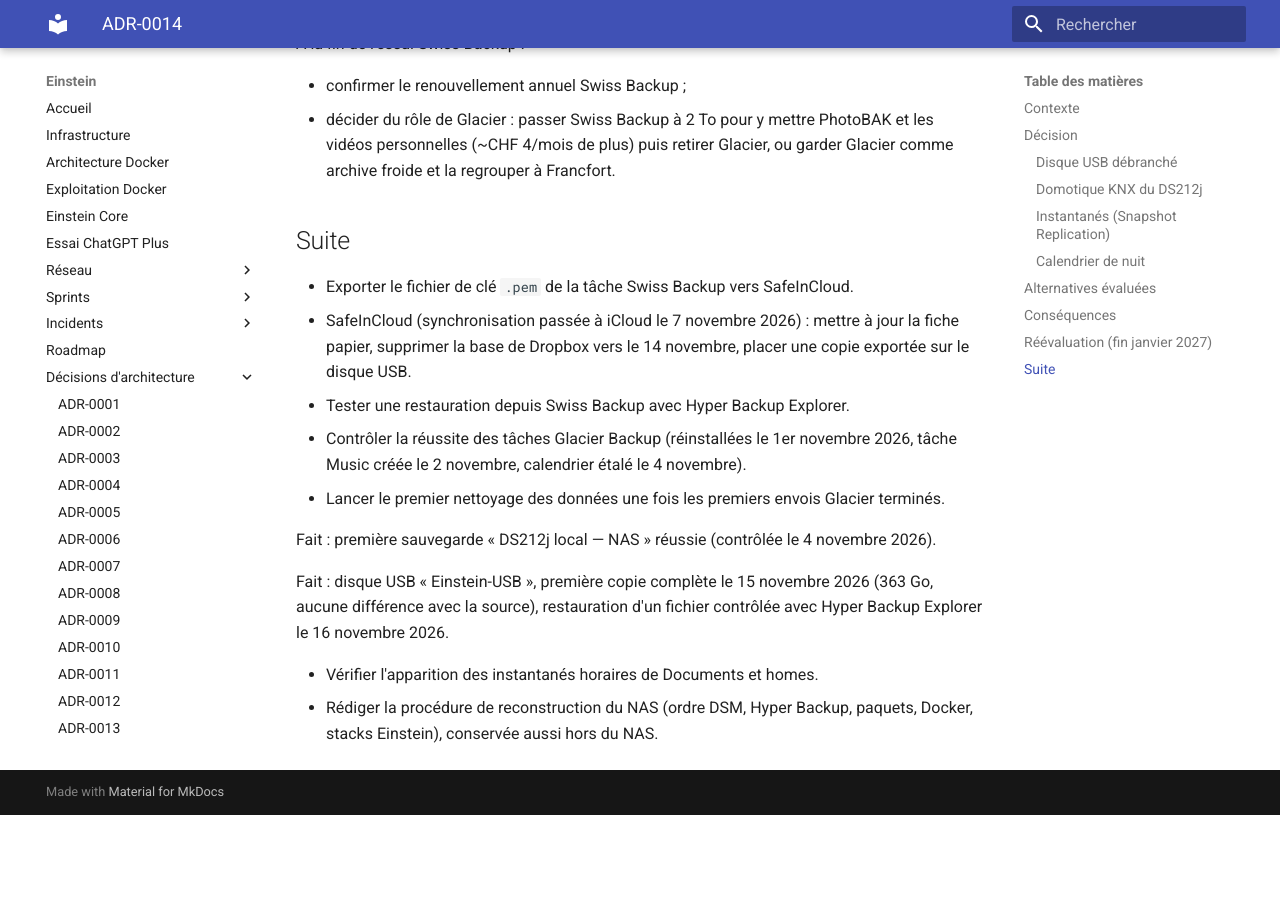
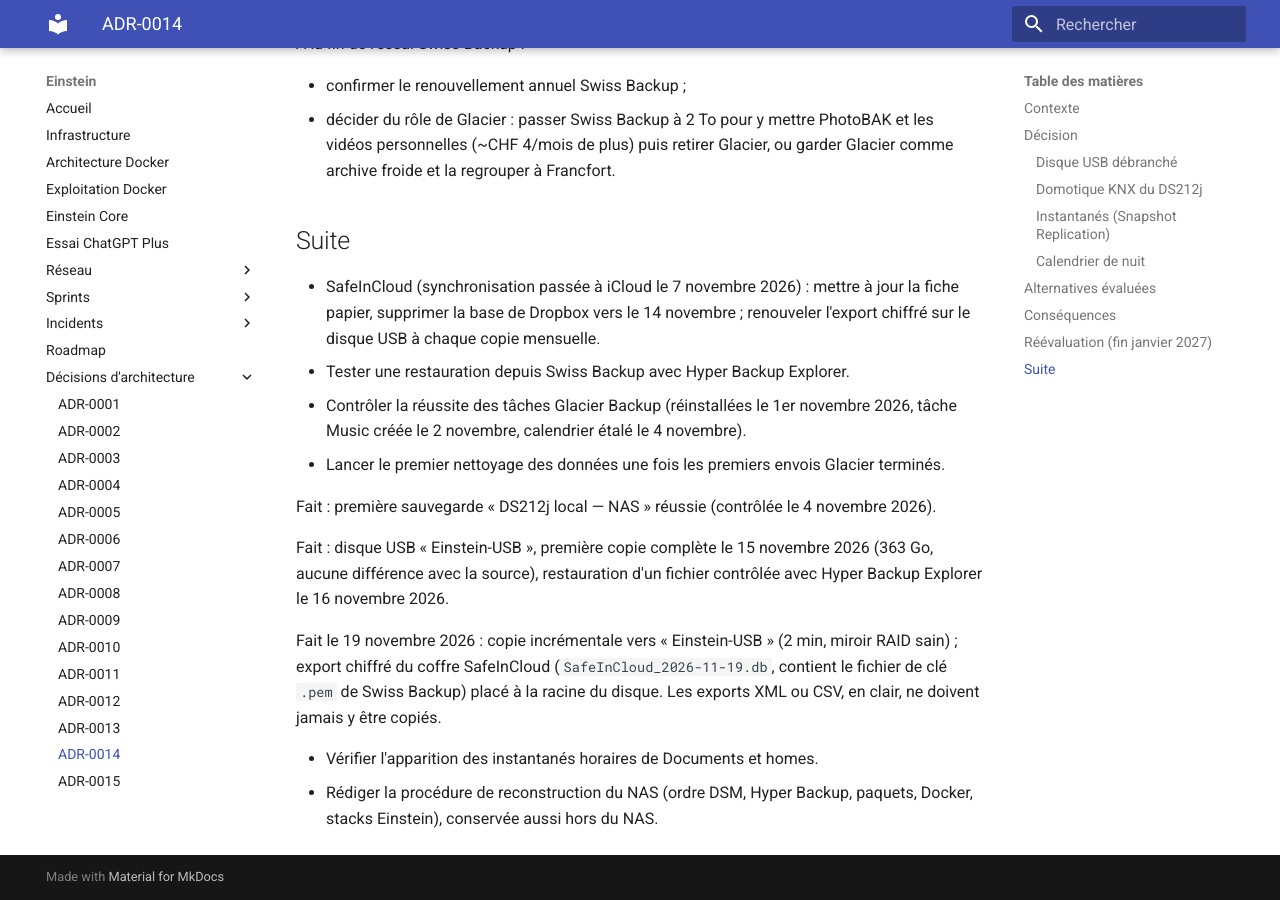
Before and after one commit to asanchez74/Einstein, an MkDocs documentation site: the page built from docs/adr/0014-strategie-sauvegarde-3-2-1.md, in a window 1280 px wide and 900 px high, scrolled down 6128 px. Built offline with MkDocs 1.6.1 and Material for MkDocs 9.7.7, drawn with Linux system fonts in a browser that asks for light colours; before the commit the page ends 6943 px from its top, so only the background shows below that.

Commit message:
docs: copie USB du 19 novembre et export chiffré SafeInCloud (ADR-0014)
Co-Authored-By: Claude Opus 5.5 <noreply@anthropic.com>

```diff
--- a/docs/adr/0014-strategie-sauvegarde-3-2-1.md
+++ b/docs/adr/0014-strategie-sauvegarde-3-2-1.md
@@ -230,10 +230,9 @@ restent protégés par le NAS et Glacier.
 
 ## Suite
 
-- Exporter le fichier de clé `.pem` de la tâche Swiss Backup vers SafeInCloud.
 - SafeInCloud (synchronisation passée à iCloud le 7 novembre 2026) : mettre à
-  jour la fiche papier, supprimer la base de Dropbox vers le 14 novembre,
-  placer une copie exportée sur le disque USB.
+  jour la fiche papier, supprimer la base de Dropbox vers le 14 novembre ;
+  renouveler l'export chiffré sur le disque USB à chaque copie mensuelle.
 - Tester une restauration depuis Swiss Backup avec Hyper Backup Explorer.
 - Contrôler la réussite des tâches Glacier Backup (réinstallées le 1er novembre
   2026, tâche Music créée le 2 novembre, calendrier étalé le 4 novembre).
@@ -247,6 +246,12 @@ Fait : disque USB « Einstein-USB », première copie complète le
 15 novembre 2026 (363 Go, aucune différence avec la source), restauration
 d'un fichier contrôlée avec Hyper Backup Explorer le 16 novembre 2026.
 
+Fait le 19 novembre 2026 : copie incrémentale vers « Einstein-USB » (2 min,
+miroir RAID sain) ; export chiffré du coffre SafeInCloud
+(`SafeInCloud_2026-11-19.db`, contient le fichier de clé `.pem` de Swiss
+Backup) placé à la racine du disque. Les exports XML ou CSV, en clair, ne
+doivent jamais y être copiés.
+
 - Vérifier l'apparition des instantanés horaires de Documents et homes.
 - Rédiger la procédure de reconstruction du NAS (ordre DSM, Hyper Backup,
   paquets, Docker, stacks Einstein), conservée aussi hors du NAS.
```
